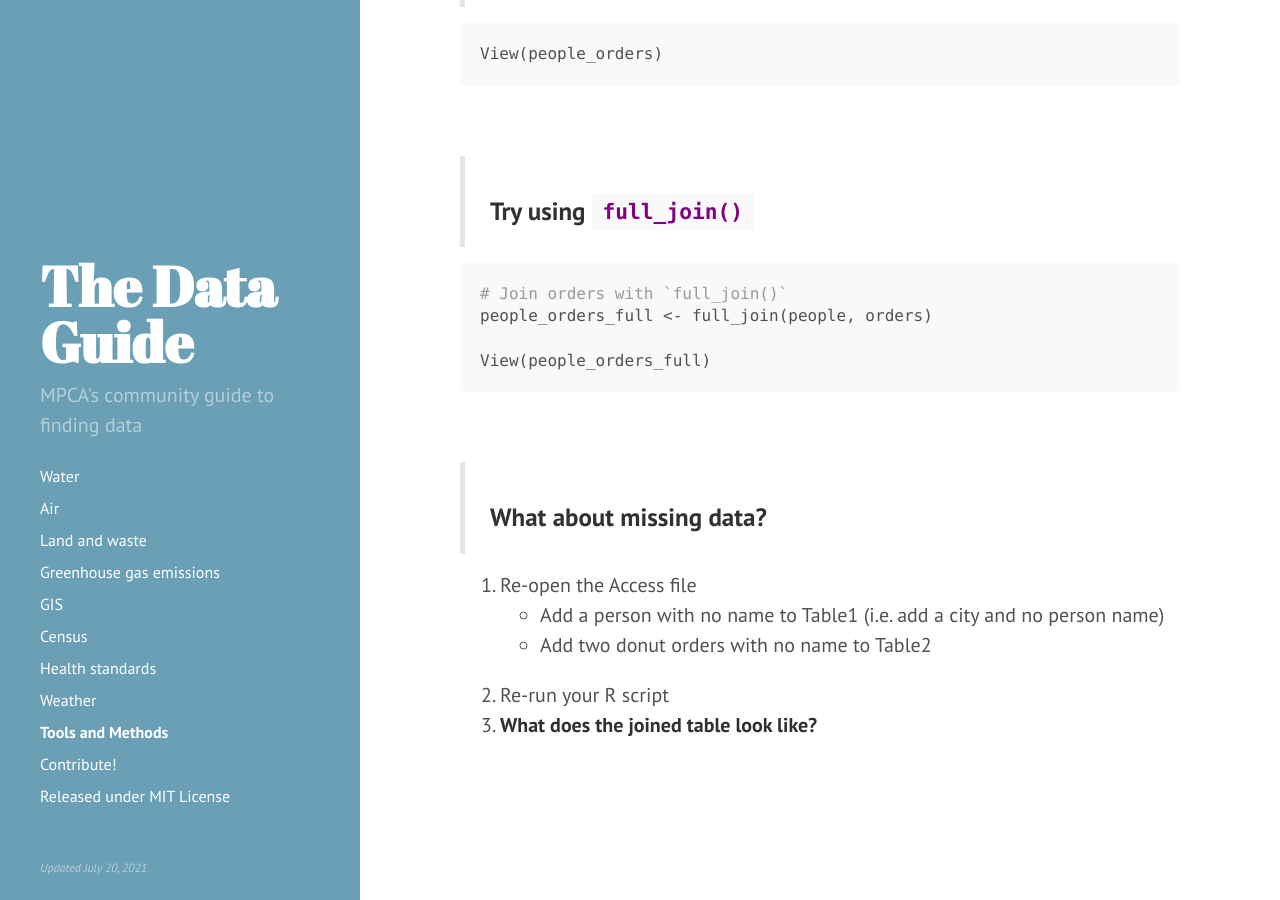
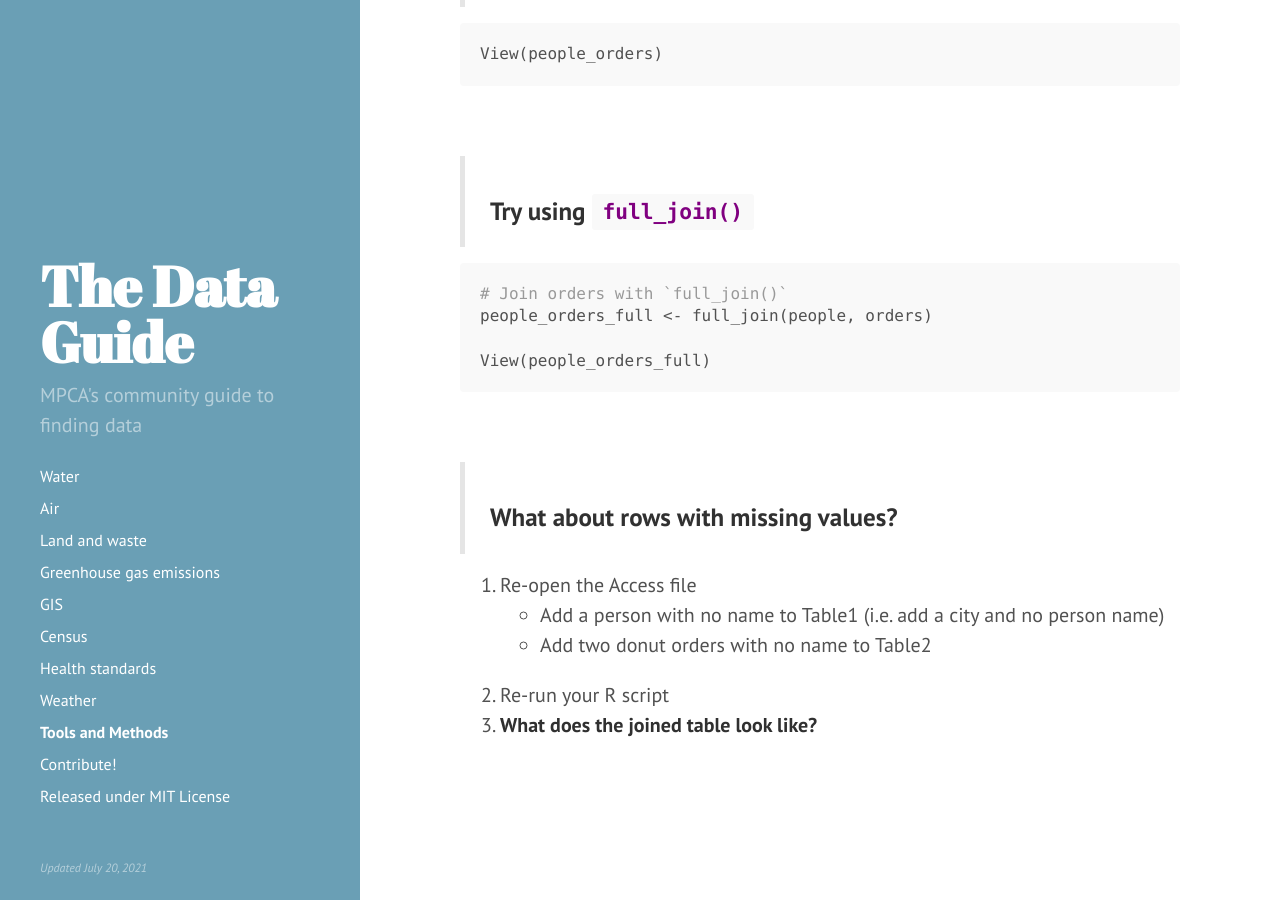
Before and after one commit to annemorris/Data-Guide-1, a Jekyll site: the page built from 98-Tools_and_Methods.md, in a window 1280 px wide and 900 px high, scrolled down 3123 px. Built offline with Jekyll 4.4.1, drawn with Linux system fonts in a browser that asks for light colours.

Commit message:
Update 98-Tools_and_Methods.md

```diff
--- a/98-Tools_and_Methods.md
+++ b/98-Tools_and_Methods.md
@@ -107,7 +107,7 @@ View(people_orders_full)
 
 <br>
 
-> ### What about missing data?
+> ### What about rows with missing values?
 
 1. Re-open the Access file
     - Add a person with no name to Table1 (i.e. add a city and no person name)
```
